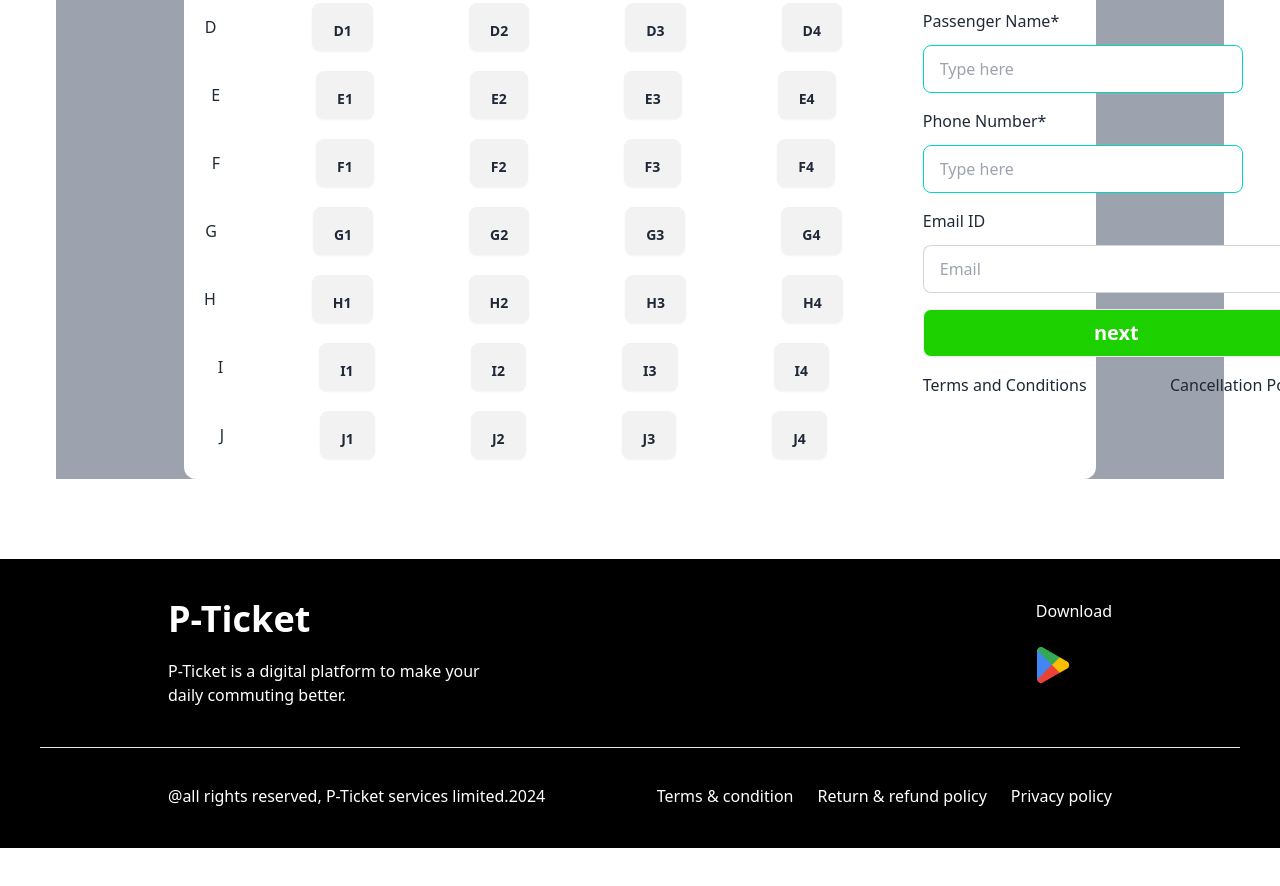
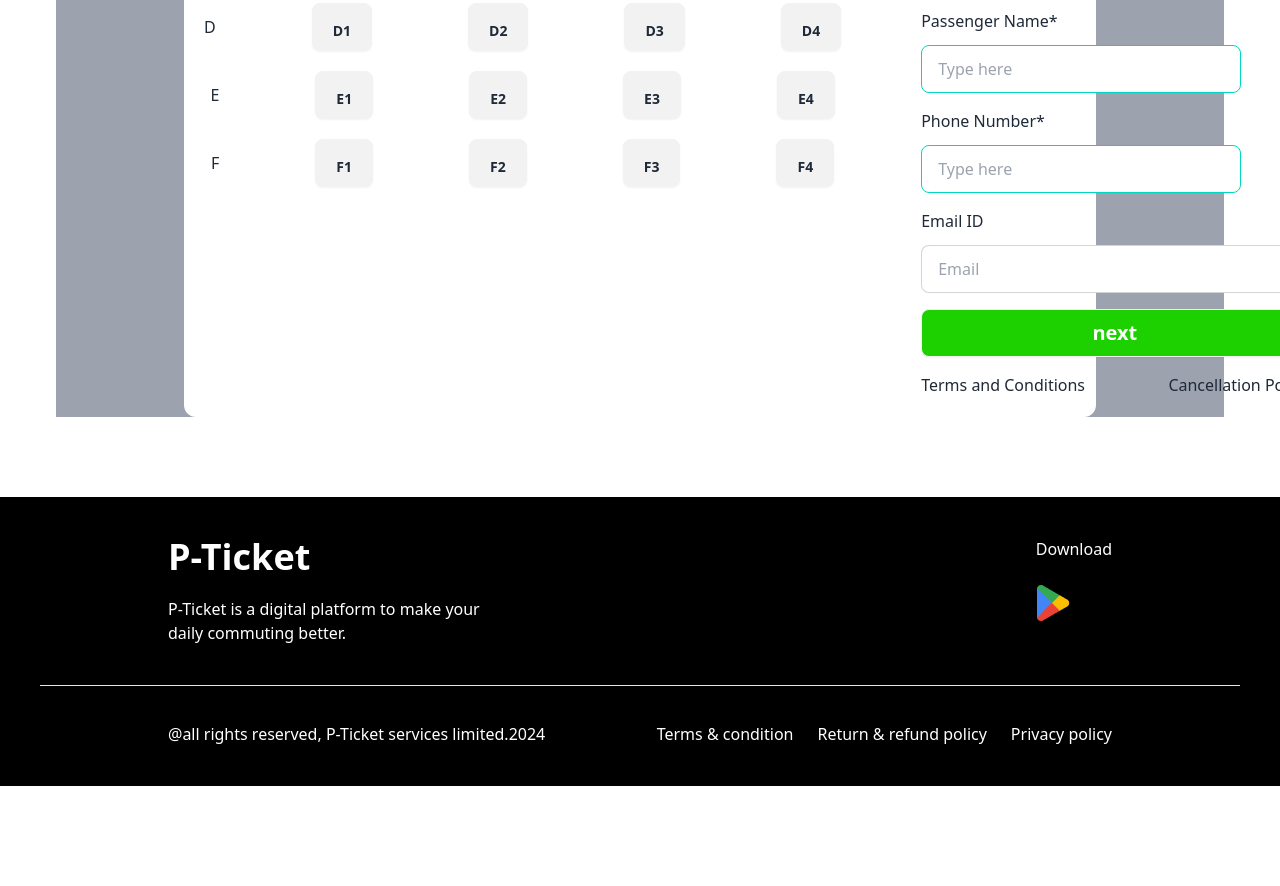
Before and after one commit to Naeem2580/B9A5-smart-ticketing, a plain HTML site: page index.html in a window 1280 px wide. Shown: the part 2635-3521 px from the top of the page. Drawn offline with nearby package versions, Linux system fonts and the light colour scheme.

Commit message:
Web site done

```diff
--- a/index.html
+++ b/index.html
@@ -169,6 +169,7 @@
                         <button class="btn"><img src="images/wheel.png" alt=""></button>
                     </div>
                     <!------>
+
                     <div class="flex gap-24 justify-center items-center">
                         <h1 class="flex justify-center items-center text-center">A</h1>
                         <div class="btn p-5 ">A1</div>
@@ -211,34 +212,7 @@
                         <div class="btn p-5 ">F3</div>
                         <div class="btn p-5 ">F4</div>
                    </div>
-                    <div class="flex gap-24 justify-center items-center">
-                        <h1 class="flex justify-center items-center text-center">G</h1>
-                        <div class="btn p-5">G1</div>
-                        <div class="btn p-5">G2</div>
-                        <div class="btn p-5">G3</div>
-                        <div class="btn p-5">G4</div>
-                   </div>
-                    <div class="flex gap-24 justify-center items-center">
-                        <h1 class="flex justify-center items-center text-center">H</h1>
-                        <div class="btn p-5 ">H1</div>
-                        <div class="btn p-5 ">H2</div>
-                        <div class="btn p-5 ">H3</div>
-                        <div class="btn p-5 ">H4</div>
-                   </div>
-                    <div class="flex gap-24 justify-center items-center">
-                        <h1 class="flex justify-center items-center text-center">I</h1>
-                        <div class="btn p-5 ">I1</div>
-                        <div class="btn p-5 ">I2</div>
-                        <div class="btn p-5 ">I3</div>
-                        <div class="btn p-5 ">I4</div>
-                   </div>
-                    <div class="flex gap-24 justify-center items-center ">
-                        <h1 class="flex justify-center items-center text-center">J</h1>
-                        <div class="btn p-5">J1</div>
-                        <div class="btn p-5">J2</div>
-                        <div class="btn p-5">J3</div>
-                        <div class="btn p-5">J4</div>
-                   </div>
+
                 </div>
 
 
@@ -268,7 +242,7 @@
                             <h1>Discount</h1>
                             <p>BDT <span id="discount-price"> 0</span></p>
                         </div>
-                        <div id="">
+                        <div id="remove">
                             <label class="input input-bordered flex items-center gap-2">
                                 <input id="input-box" type="text" class="grow" placeholder="Have any copupon?" />
                                 <span id="apply-btn" class=" py-2 px-5 rounded-lg bg-blue-400 ">Apply</span>
--- a/script.js
+++ b/script.js
@@ -1,11 +1,14 @@
 
  let count = 1
  let totalPrice = 0;
+;
 
 const allBtn = document.getElementsByClassName('btn');
 
 for(const btn of allBtn){
     btn.addEventListener('click', function(){
+        console.log(btn.innerText)
+
 
         // set color///
         btn.classList.add('bg-green-500');
@@ -44,6 +47,7 @@ for(const btn of allBtn){
          const grandTotal = document.getElementById('grand-total')
          const  grandTotalPrice = grandTotal.innerText;
          const convertGranTotal = parseInt(grandTotalPrice);
+         grandTotal.innerText = totalPrice
         //  console.log(convertGranTotal)
 
          /// Seats Left---
@@ -52,8 +56,6 @@ for(const btn of allBtn){
          const convertSeatsLeft = parseInt(seatsLeftText);
          const newSeatsLeft = convertSeatsLeft - 1;
          seatsLeft.innerText = newSeatsLeft;
-
-
 
     })
 }
@@ -70,6 +72,9 @@ applyBtn.addEventListener('click', function(){
     const input = inputBox.split(' ').join('').toUpperCase();
     console.log(input)
 
+
+
+
     if(input === 'NEW15'){
         //discount---
         const discountElement = document.getElementById('discount-price');
@@ -82,12 +87,13 @@ applyBtn.addEventListener('click', function(){
         grandTotal.innerText = totalPrice - discount;
         document.getElementById('input-box').value = '';
 
-        applyBtn.remove('input-box');
-        applyBtn.remove('apply-btn');
+        // applyBtn.remove('input-box');
+        // applyBtn.remove('apply-btn');
+        showId('remove');
 
 
-
-    }else{
+    }
+    else{
         alert('Invalid copupon Code')
     }
 
@@ -110,3 +116,9 @@ fullBtn.addEventListener('click', function(){
     addBox.style.marginRight ='350px'
 
 })
+
+
+function showId(elementId){
+    const element = document.getElementById(elementId);
+    element.classList.add('hidden');
+}
```
